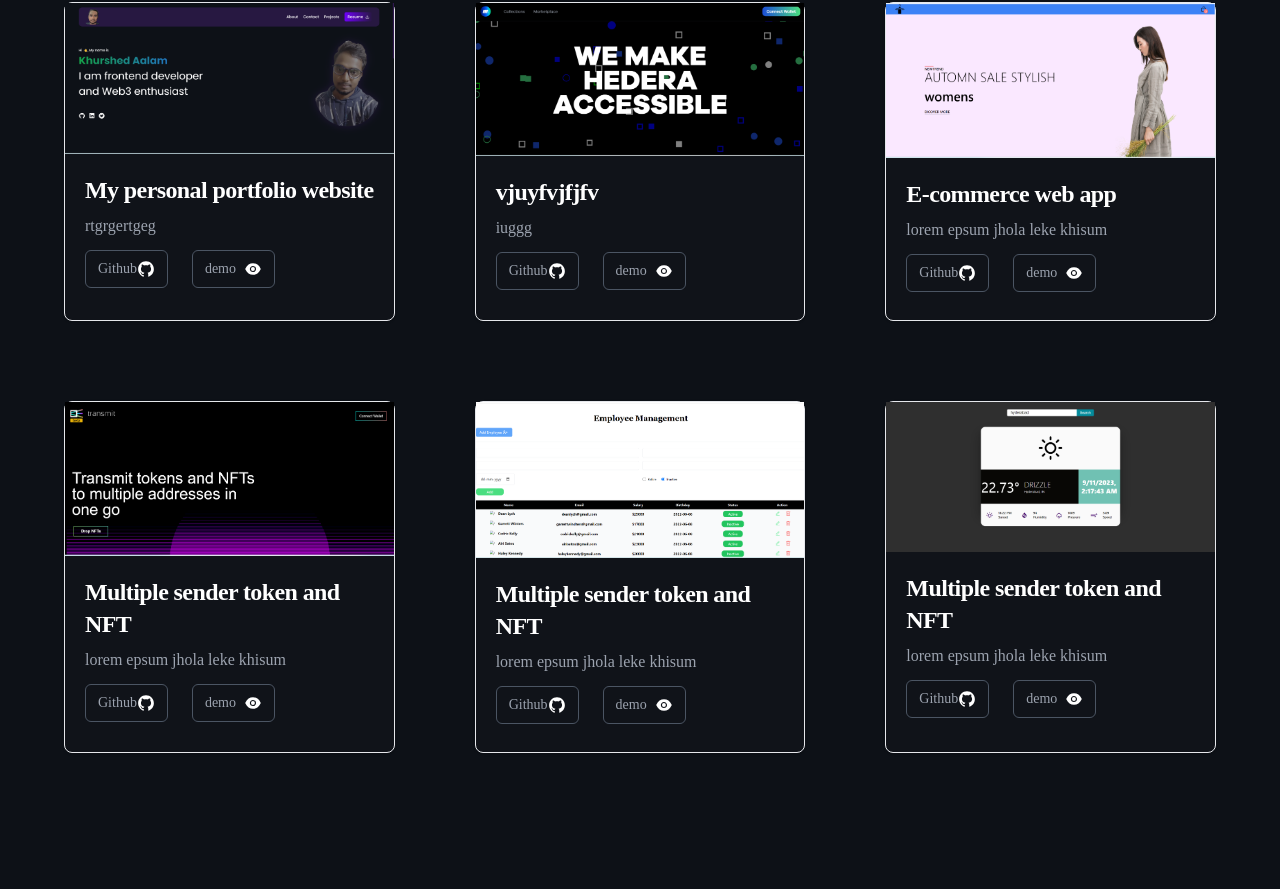
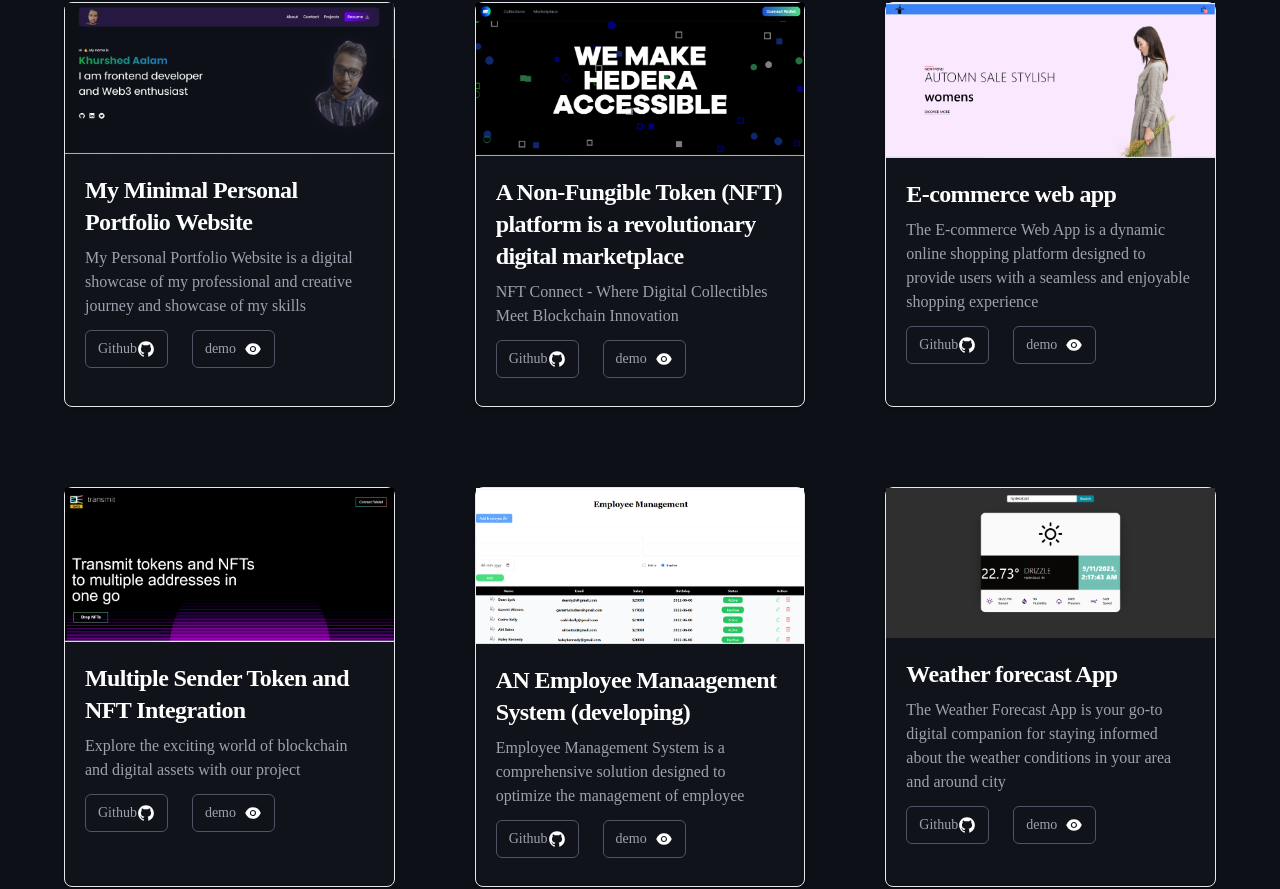
Before and after one commit to khurshedeth/data-entry, a Next.js app: page / in a window 1280 px wide. Shown: the part 1713-2602 px from the top of the page. Built offline with nearby package versions, Linux system fonts and the light colour scheme.

Commit message:
almost done

```diff
--- a/components/Projects.js
+++ b/components/Projects.js
@@ -31,43 +31,46 @@ function Projects() {
       >
         <Project
           img={Project_1}
-          desc="rtgrgertgeg"
-          title="My personal portfolio website"
+          desc="My Personal Portfolio Website is a digital showcase of my professional and creative journey
+          and showcase of my skills"
+          title="My Minimal Personal Portfolio Website"
           github="https://github.com/khurshedeth/portfolio_khurshid"
           demo="https://mineportfolio-khurshid.vercel.app/"
         />
         <Project
           img={Project_2}
-          desc={`iuggg`}
-          title="vjuyfvjfjfv"
+          desc="NFT Connect - Where Digital Collectibles Meet Blockchain Innovation"
+          title="A Non-Fungible Token (NFT) platform is a revolutionary digital marketplace"
           demo="https://www.mintmaster.app/"
+          github="https://github.com/khurshedeth/"
         />
         <Project
           img={Project_3}
-          desc={`lorem epsum jhola leke khisum`}
+          desc="The E-commerce Web App is a dynamic online shopping platform designed to provide users with a seamless and enjoyable shopping experience"
           title="E-commerce web app"
           github="https://github.com/khurshedeth/shopping"
           demo="https://vercel.com/khurshedeth/shopping"
         />
         <Project
           img={Project_4}
-          desc={`lorem epsum jhola leke khisum`}
-          title="Multiple sender token and NFT"
+          desc="Explore the exciting world of blockchain and digital assets with our project"
+          title=" Multiple Sender Token and NFT Integration"
           demo="https://transmit.strip.finance/"
+          github="https://github.com/khurshedeth/"
         />
         <Project
           img={Project_5}
-          desc={`lorem epsum jhola leke khisum`}
-          title="Multiple sender token and NFT"
+          desc="Employee Management System is a comprehensive solution designed to optimize the management of employee"
+          title="AN Employee Manaagement System (developing)"
           demo="https://emp-mng-api.vercel.app/"
           github="https://github.com/khurshedeth/EmpMngAPI"
         />
         <Project
           img={Project_6}
-          desc={`lorem epsum jhola leke khisum`}
-          title="Multiple sender token and NFT"
-          demo="https://emp-mng-api.vercel.app/"
-          github="https://github.com/khurshedeth/EmpMngAPI"
+          desc="The Weather Forecast App is your go-to digital companion for staying informed about the weather conditions in your area and around city"
+          title="Weather forecast App"
+          demo="https://my-weather-livid.vercel.app/"
+          github="https://github.com/khurshedeth/my-weather"
         />
       </motion.div>
     </div>
```
